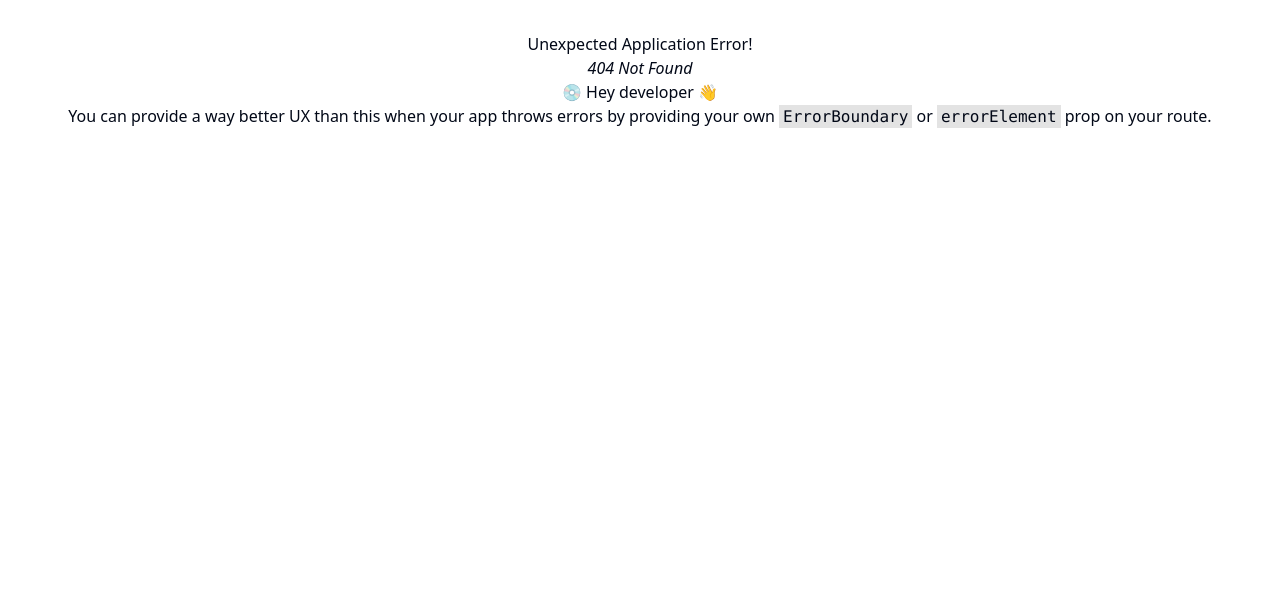
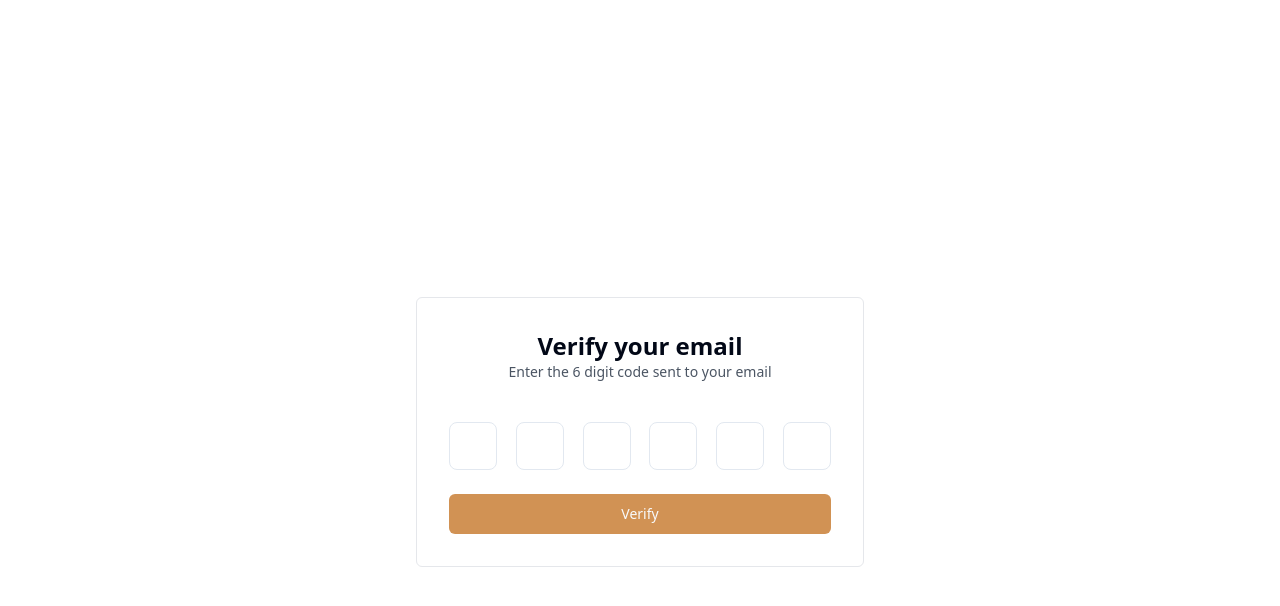
Before and after one commit to Zohaib336/FullStack_Restaurant_Website, a React (Vite) app in the folder client/: page /verify-email in a window 1280 px wide. Before the commit this address had no page. Shown: the top 606 px of the page. Built offline with nearby package versions, Linux system fonts and the light colour scheme.

Commit message:
verify email page

```diff
--- a/client/src/App.tsx
+++ b/client/src/App.tsx
@@ -5,6 +5,7 @@
 import Signup from './auth/Signup'
 import ForgotPassword from './auth/ForgotPassword'
 import ResetPassword from './auth/ResetPassword'
+import VerifyEmail from './auth/VerifyEmail'
 
 const appRouter = createBrowserRouter([
   {
@@ -26,6 +27,10 @@
   {
     path: "/reset-password",
     element: <ResetPassword />,
+  },
+  {
+    path: "/verify-email",
+    element: <VerifyEmail />,
   }
 ])
 
--- /dev/null
+++ b/client/src/auth/VerifyEmail.tsx
@@ -0,0 +1,73 @@
+import { Button } from "@/components/ui/button";
+import { Input } from "@/components/ui/input";
+import { Loader2 } from "lucide-react";
+import { useRef, useState } from "react"
+
+const VerifyEmail = () => {
+
+    const [otp, setOtp] = useState<string[]>(["", "", "", "", "", ""]);
+    const inputRef = useRef<any>([]);
+    const loading = false;
+
+    const handleChange = (index: number, value: string) => {
+        if (/^[0-9]$/.test(value) || value === "") {
+            const newOtp = [...otp];
+            newOtp[index] = value;
+            setOtp(newOtp);
+        }
+        // Move to the next input field if a digit is entered
+        if (value !== "" && index < 5) {
+            inputRef.current[index + 1].focus();
+        }
+    };
+
+
+    const handleKeyDown = (index: number, e: React.KeyboardEvent<HTMLInputElement>) => {
+        if (e.key === "Backspace" && !otp[index] && index > 0) {
+            inputRef.current[index - 1].focus();
+        }
+    };
+
+    return (
+        <div className="flex items-center justify-center h-screen w-full">
+            <div className="p-8 rounded-md w-full max-w-md flex flex-col gap-10 border border-gray-200">
+                <div className="text-center">
+                    <h1 className="font-extrabold text-2xl">Verify your email</h1>
+                    <p className="text-sm text-gray-600">Enter the 6 digit code sent to your email</p>
+                </div>
+                <form action="">
+                    <div className="flex justify-between">
+                        {otp.map((letter: string, idx: number) => (
+                            <Input
+                                key={idx}
+                                ref={(element) => (inputRef.current[idx] = element)}
+                                type="text"
+                                maxLength={1}
+                                value={letter}
+                                onChange={(e: React.ChangeEvent<HTMLInputElement>) =>
+                                    handleChange(idx, e.target.value)}
+                                onKeyDown={(e: React.KeyboardEvent<HTMLInputElement>) =>
+                                    handleKeyDown(idx, e)}
+                                className="md:w-12 md:h-12 w-8 h-8 text-center text-sm md:text-2xl font-normal md:font-bold rounded-lg focus:outline-none focus:ring-2 focus:ring-indigo-500"
+                            />
+                        ))}
+                    </div>
+                    {loading ? (
+                        <Button
+                            disabled
+                            className="bg-orange hover:bg-hoverOrange mt-6 w-full">
+                            <Loader2 className="mr-2 w-4 h-4 animate-spin" />
+                            Please wait
+                        </Button>
+                    ) : (
+                        <Button className="bg-orange hover:bg-hoverOrange mt-6 w-full">
+                            Verify
+                        </Button>
+                    )}
+                </form>
+            </div>
+        </div>
+    );
+};
+
+export default VerifyEmail;
```
